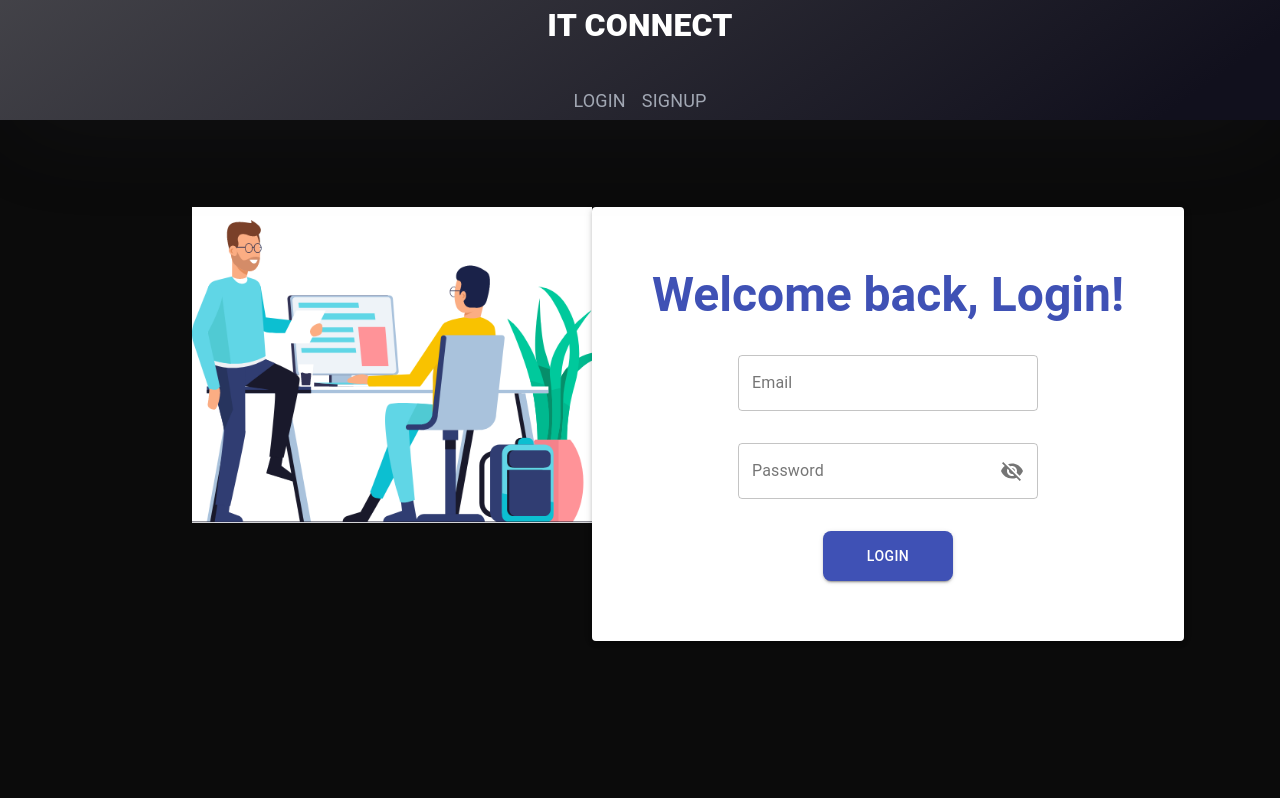
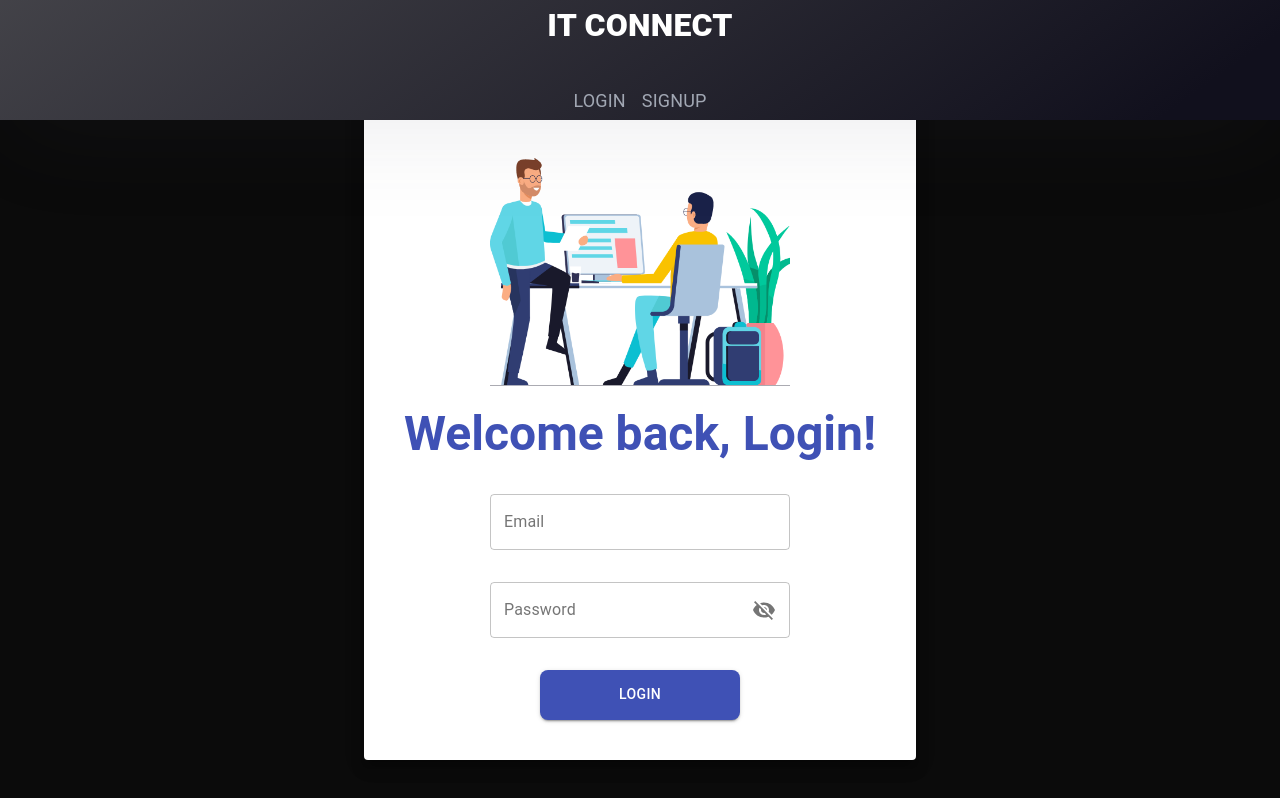
Before and after one commit to harshitachhangani/IT_CONNECT, a React (Create React App) app in the folder frontend/: page /login in a window 1280 px wide. Built offline with nearby package versions, Linux system fonts and the light colour scheme.

Commit message:
login ui modified

```diff
--- a/frontend/src/component/Login.js
+++ b/frontend/src/component/Login.js
@@ -9,7 +9,7 @@ import {
 } from "@material-ui/core";
 import axios from "axios";
 import { Redirect } from "react-router-dom";
-import "../index.css"
+import "../index.css";
 
 import PasswordInput from "../lib/PasswordInput";
 import EmailInput from "../lib/EmailInput";
@@ -19,15 +19,28 @@ import apiList from "../lib/apiList";
 import isAuth from "../lib/isAuth";
 
 import img from './login-img.png';
+
 const useStyles = makeStyles((theme) => ({
   body: {
-    padding: "60px 60px",
+    padding: theme.spacing(5),
+    [theme.breakpoints.down("sm")]: {
+      padding: theme.spacing(2),
+    },
+    margin: "auto",
+    maxWidth: "800px",
   },
   inputBox: {
     width: "300px",
+    maxWidth: "300px",
   },
   submitButton: {
-    width: "300px",
+    width: "200px",
+    maxWidth: "300px",
+    borderRadius: "8px",
+    height: "50px",
+    "&:hover": {
+      backgroundColor: theme.palette.primary.dark,
+    },
   },
 }));
 
@@ -108,21 +121,17 @@ const Login = (props) => {
   return loggedin ? (
     <Redirect to="/" />
   ) : (
-    <Grid container direction="row" >
-      <div style={{alignItems:"center", marginLeft:"15%",marginTop:""}}>
-        <img src={img}
-          width="400px" height="450px" ></img>
+    <Grid container direction="row" justify="center" alignItems="center">
+      <Paper elevation={10} className={classes.body}>
+        <div style={{ display: "flex", justifyContent: "center", margin: "20px 0px" }}>
+          <img src={img} width="300px" height="300px" alt="login" />
         </div>
-    <Paper elevation={3} className={classes.body}>
-
         <Grid container direction="column" spacing={4} alignItems="center">
-
           <Grid item>
-          <Typography variant="h3" component="h2" style={{color:"#3f51b5",fontWeight:"bold"}}>
+            <Typography variant="h3" component="h2" style={{ color: "#3f51b5", fontWeight: "bold", textAlign: "center" }}>
               Welcome back, Login!
             </Typography>
           </Grid>
-
           <Grid item>
             <EmailInput
               label="Email"
@@ -147,7 +156,6 @@ const Login = (props) => {
               color="primary"
               onClick={() => handleLogin()}
               className={classes.submitButton}
-            style={{borderRadius:"8px",width:"130px",height:"50px"}}
             >
               Login
             </Button>
--- a/frontend/src/component/welcome.css
+++ b/frontend/src/component/welcome.css
@@ -568,6 +568,102 @@ img {
   }
 }
 
+/* ... (Your existing CSS) ... */
+
+/* Media query for screens with a maximum width of 574px (adjust as needed) */
+@media (max-width: 574px) {
+  /* General styles for responsiveness */
+  .hero-section {
+    padding: 20px; /* Adjust the padding for responsiveness */
+  }
+
+  .company-title {
+    font-size: 28px; /* Reduce font size for smaller screens */
+  }
+
+  .intro {
+    font-size: 16px; /* Reduce font size for smaller screens */
+  }
+
+  .learn-more-button {
+    padding: 10px 20px; /* Adjust padding for responsiveness */
+    font-size: 14px; /* Reduce font size for smaller screens */
+  }
+
+  .stat-value {
+    font-size: 16px; /* Smaller font size for small screens */
+  }
+
+  .stat-title {
+    font-size: 14px; /* Smaller font size for small screens */
+  }
+
+  .stat-box {
+    margin-right: 10px; /* Reduce margin for responsiveness */
+  }
+
+  .section {
+    padding: 10px; /* Adjust the padding for responsiveness */
+  }
+
+  .heading2 {
+    font-size: 24px; /* Reduce font size for smaller screens */
+  }
+
+  .paragraph, .feature-card h4, .feature-card p {
+    font-size: 14px; /* Reduce font size for smaller screens */
+  }
+
+  .sectionImgcard img {
+    margin-top: 10px; /* Add margin to separate the image */
+  }
+
+  .testimonial-section {
+    padding: 10px; /* Adjust the padding for responsiveness */
+  }
+
+  .heading2-testimonial {
+    font-size: 20px; /* Reduce font size for smaller screens */
+  }
+
+  .paragraph-testimonial {
+    font-size: 14px; /* Reduce font size for smaller screens */
+  }
+
+  .feedback-card-testimonial {
+    width: 100%; /* Full width for small screens */
+    margin-right: 0;
+    margin-bottom: 20px; /* Add margin between cards */
+  }
+
+  .client-logo {
+    width: 60px; /* Adjust the width for smaller screens */
+    margin: 10px; /* Reduce margin for responsiveness */
+  }
+
+  .cta-section {
+    padding: 10px; /* Adjust the padding for responsiveness */
+  }
+
+  .cta-content h2 {
+    font-size: 22px; /* Reduce font size for smaller screens */
+  }
+
+  .cta-content p {
+    font-size: 14px; /* Reduce font size for smaller screens */
+  }
+
+  .cta-button button {
+    padding: 12px 20px; /* Adjust padding for responsiveness */
+    font-size: 16px; /* Reduce font size for smaller screens */
+  }
+
+  /* Footer styles for responsiveness */
+  footer {
+    padding: 15px 0;
+  }
+}
+
 
 /* footer */
 /* Footer Styles */
```
Also changed, not shown: 1 other file (tests, documents, lock files or other folders). Lines whose indentation alone changed are shown as unchanged.
